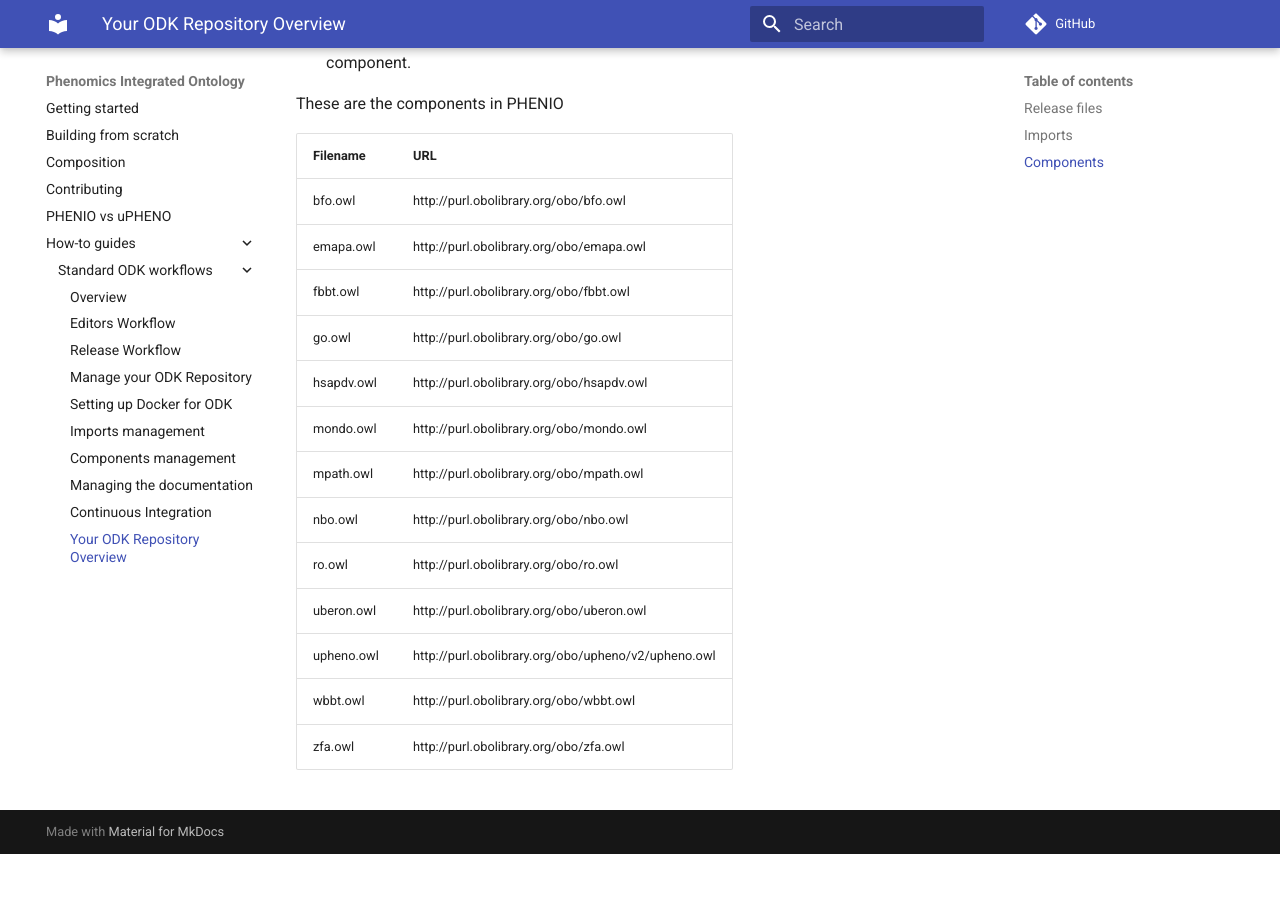
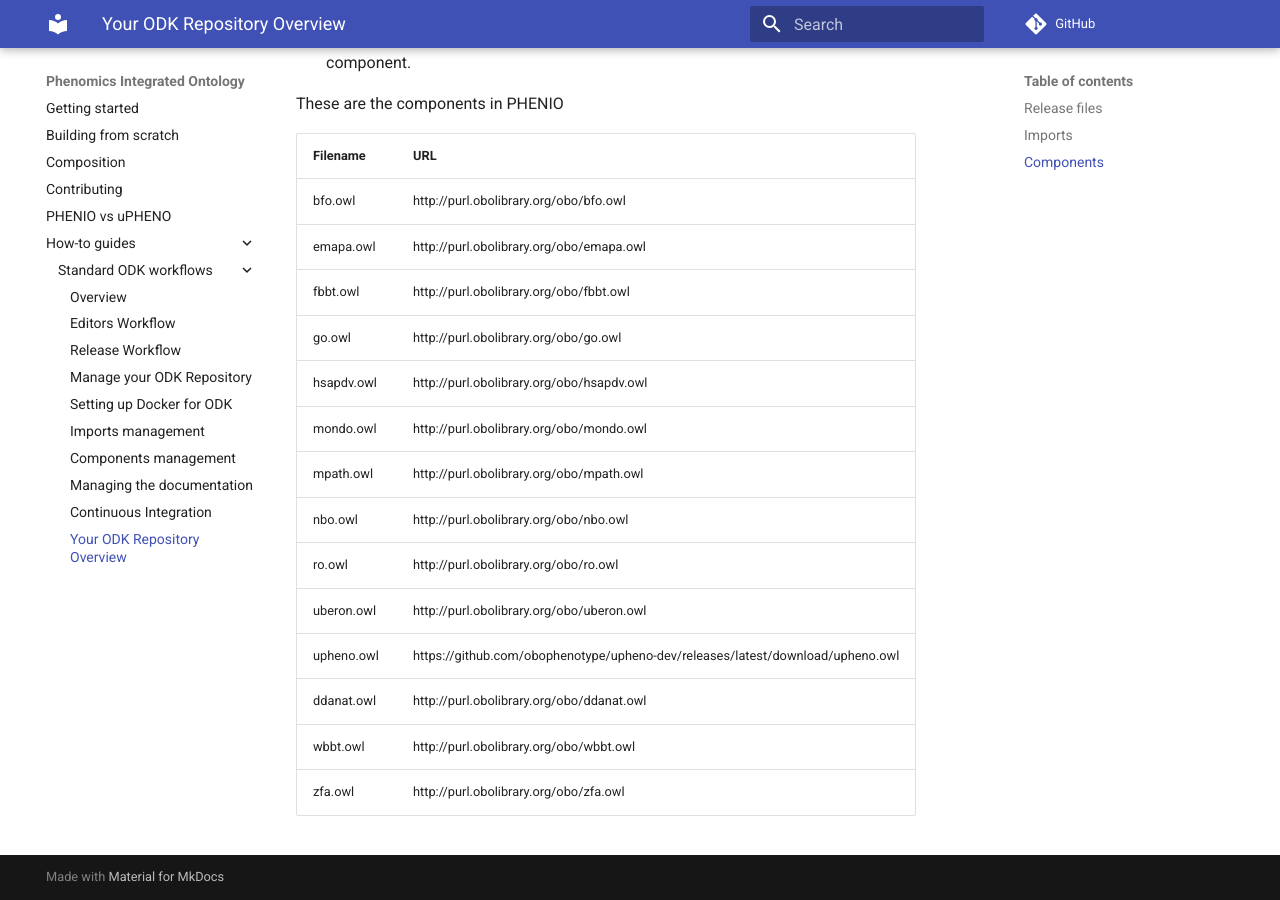
Before and after one commit to monarch-initiative/phenio, an MkDocs documentation site: the page built from docs/odk-workflows/RepositoryFileStructure.md, in a window 1280 px wide and 900 px high, scrolled down 1938 px. Built offline with MkDocs 1.6.1 and Material for MkDocs 9.7.7, drawn with Linux system fonts in a browser that asks for light colours; comment, search, counter and statistics services are not loaded; before the commit the page ends 2792 px from its top, so only the background shows below that.

Commit message:
Update repo contents as per ODK

```diff
--- a/docs/odk-workflows/RepositoryFileStructure.md
+++ b/docs/odk-workflows/RepositoryFileStructure.md
@@ -55,6 +55,7 @@ These are the components in PHENIO
 | nbo.owl | http://purl.obolibrary.org/obo/nbo.owl |
 | ro.owl | http://purl.obolibrary.org/obo/ro.owl |
 | uberon.owl | http://purl.obolibrary.org/obo/uberon.owl |
-| upheno.owl | http://purl.obolibrary.org/obo/upheno/v2/upheno.owl |
+| upheno.owl | https://github.com/obophenotype/upheno-dev/releases/latest/download/upheno.owl |
+| ddanat.owl | http://purl.obolibrary.org/obo/ddanat.owl |
 | wbbt.owl | http://purl.obolibrary.org/obo/wbbt.owl |
 | zfa.owl | http://purl.obolibrary.org/obo/zfa.owl |
```
Also changed, not shown: 2 other files.
